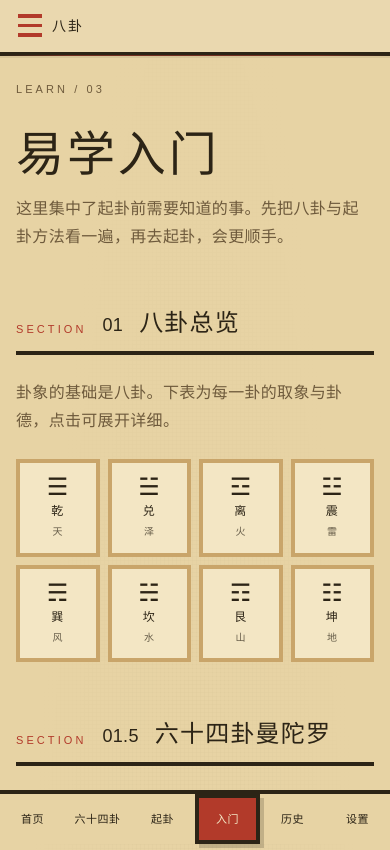
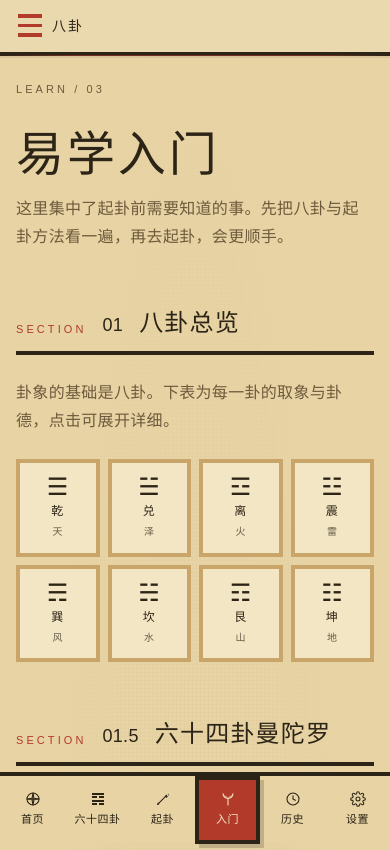
Before and after one commit to zxygeitio/bagua, a Next.js app: page /learn in a window 390 px wide. Shown: the top 850 px of the page. Built offline with nearby package versions, Linux system fonts and the light colour scheme; a web font is replaced by a local one.

Commit message:
feat: refine mobile navigation iconography

```diff
--- a/app/globals.css
+++ b/app/globals.css
@@ -420,11 +420,19 @@
 
   .pixel-dock .nav-link {
     display: flex;
+    align-items: center;
+    flex-direction: column;
+    gap: 0.18rem;
     justify-content: center;
     padding: 0.7rem 0.2rem;
     font-size: 11px;
     letter-spacing: 0.04em;
     padding-bottom: calc(0.7rem + env(safe-area-inset-bottom));
+  }
+
+  .pixel-dock .nav-link__icon {
+    width: 1rem;
+    height: 1rem;
   }
 
   .field-control {
--- a/src/components/shared/SiteShell.tsx
+++ b/src/components/shared/SiteShell.tsx
@@ -5,16 +5,16 @@ import { usePathname } from 'next/navigation'
 
 import { BackToTop } from '@/components/BackToTop'
 import { KeyboardHelp } from '@/components/KeyboardHelp'
-import { HexagramPattern, Logo } from '@/components/icons'
+import { Clock, CompassRose, HexagramPattern, Leaf, Logo, Settings, Wand } from '@/components/icons'
 import { useKeyboardShortcuts } from '@/hooks/useKeyboardShortcuts'
 
 const NAV = [
-  { href: '/', label: '首页' },
-  { href: '/hexagrams', label: '六十四卦' },
-  { href: '/divine', label: '起卦' },
-  { href: '/learn', label: '入门' },
-  { href: '/history', label: '历史' },
-  { href: '/settings', label: '设置' },
+  { href: '/', label: '首页', Icon: CompassRose },
+  { href: '/hexagrams', label: '六十四卦', Icon: HexagramPattern },
+  { href: '/divine', label: '起卦', Icon: Wand },
+  { href: '/learn', label: '入门', Icon: Leaf },
+  { href: '/history', label: '历史', Icon: Clock },
+  { href: '/settings', label: '设置', Icon: Settings },
 ] as const
 
 interface SiteShellProps {
@@ -147,8 +147,10 @@ export function SiteShell({ children, eyebrow }: SiteShellProps) {
       <nav className="pixel-dock md:hidden" aria-label="移动导航">
         {NAV.map((item) => {
           const active = item.href === '/' ? pathname === '/' : pathname.startsWith(item.href)
+          const Icon = item.Icon
           return (
             <Link key={item.href} href={item.href} data-active={active} className="nav-link">
+              <Icon className="nav-link__icon" aria-hidden="true" />
               {item.label}
             </Link>
           )
```
